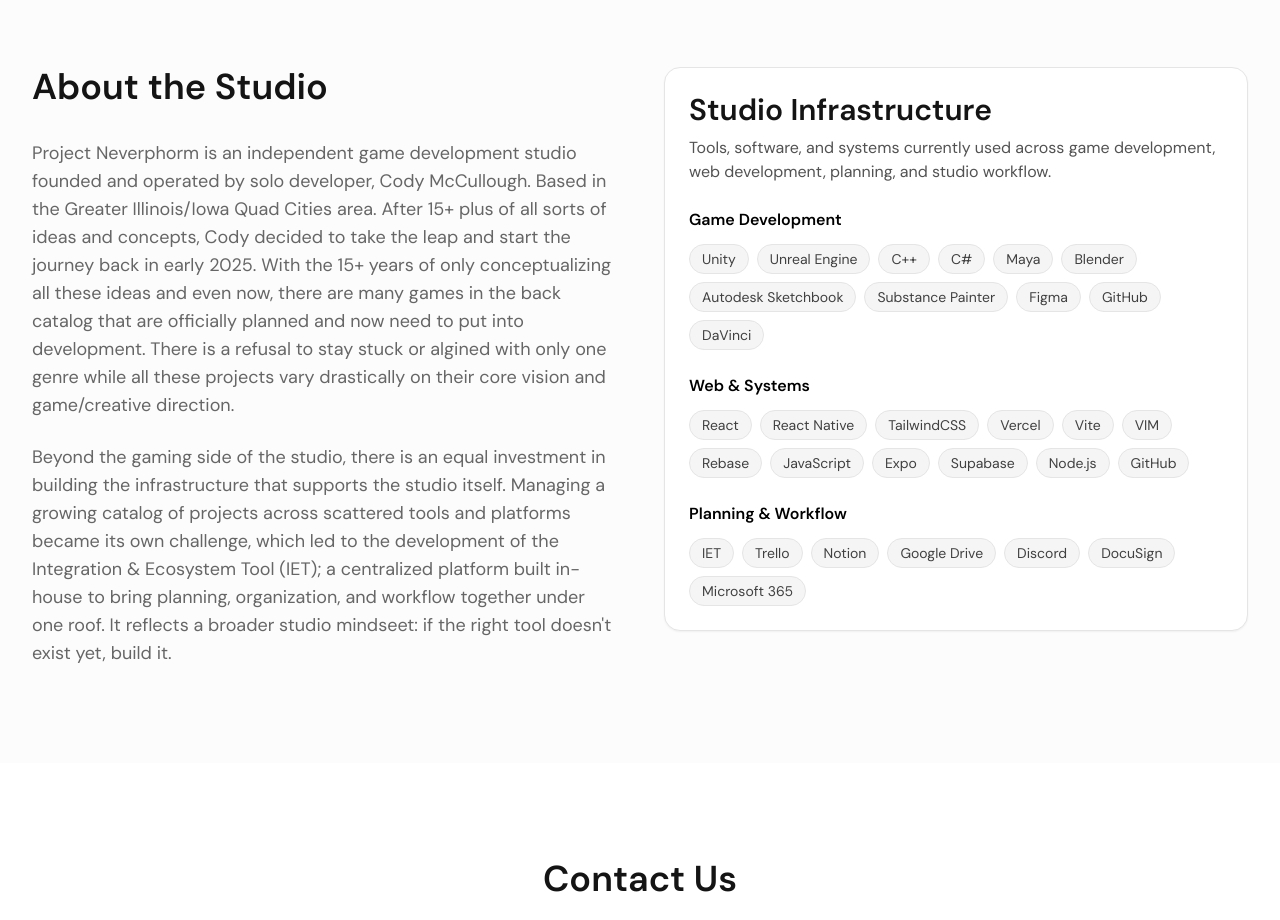
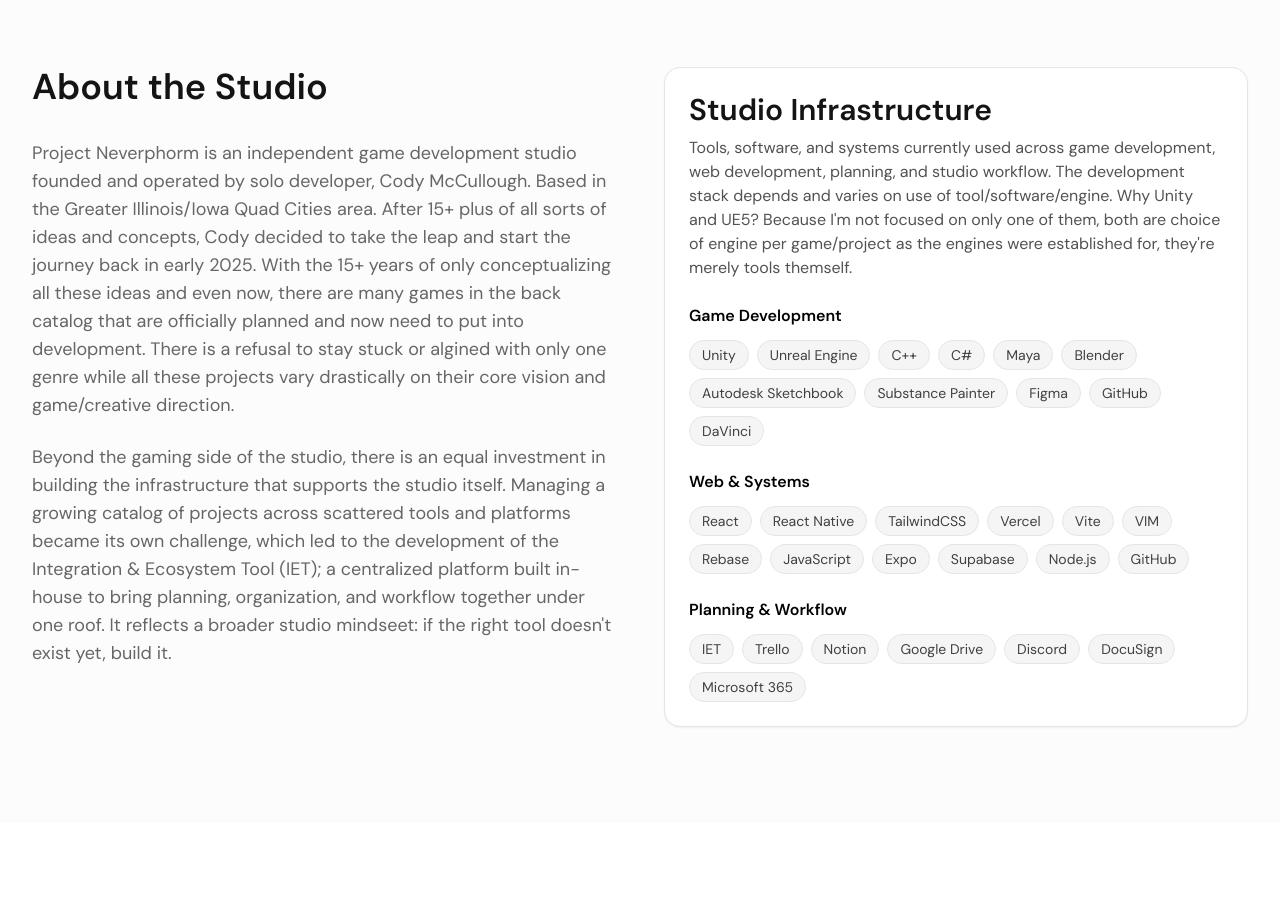
Before and after one commit to Minxci/neverphorm-site, a React (Vite) app in the folder apps/web/: page / in a window 1280 px wide. Shown: the part 1060-1980 px from the top of the page. Built offline with nearby package versions, Linux system fonts and the light colour scheme; the HTML template or start-up script is replaced by a standard one; what pocketbase would draw is missing.

Commit message:
added lil more explanation to the dev stack

```diff
--- a/apps/web/src/pages/HomePage.jsx
+++ b/apps/web/src/pages/HomePage.jsx
@@ -147,7 +147,9 @@ const HomePage = () => {
 
               <p className="text-neutral-600 mb-6">
                 Tools, software, and systems currently used across game development,
-                web development, planning, and studio workflow.
+                web development, planning, and studio workflow. The development stack depends and varies
+                on use of tool/software/engine. Why Unity and UE5? Because I'm not focused on only one of them,
+                both are choice of engine per game/project as the engines were established for, they're merely tools themself.
               </p>
 
               <div className="space-y-6">
```
